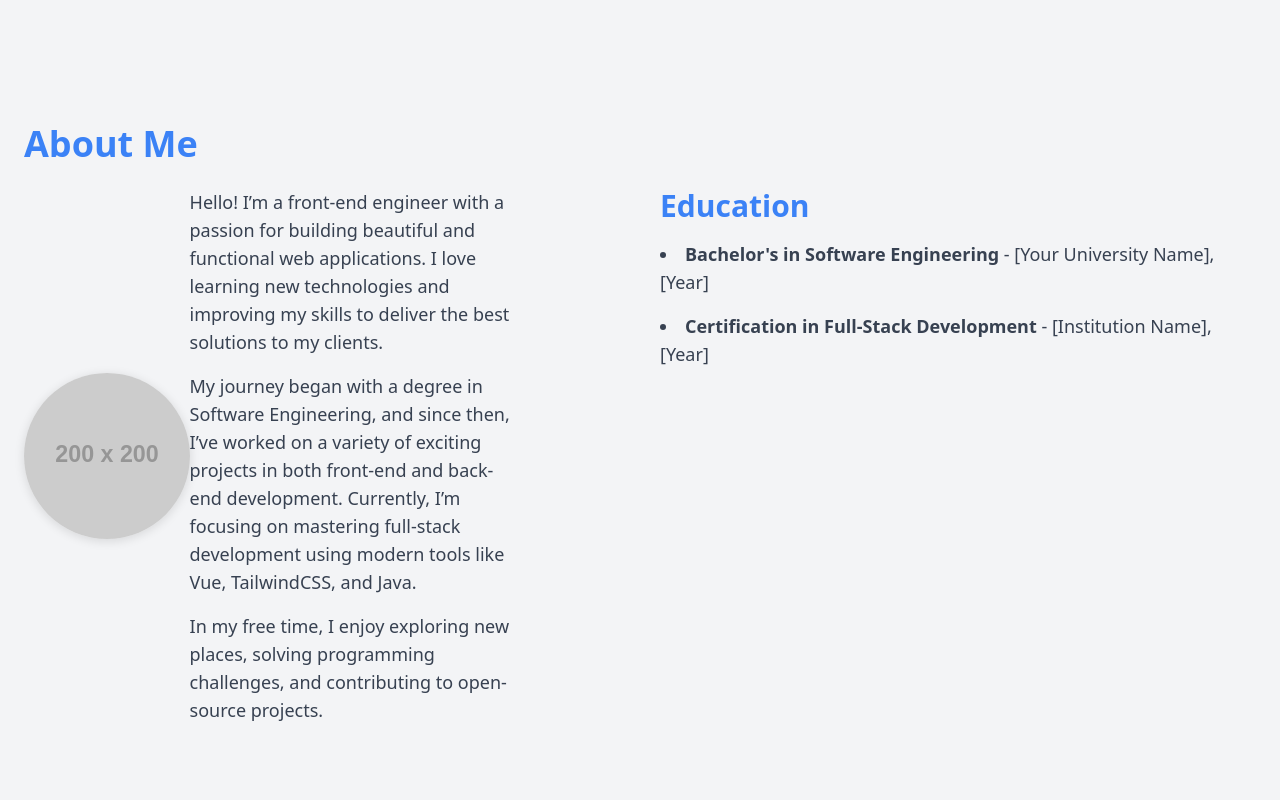
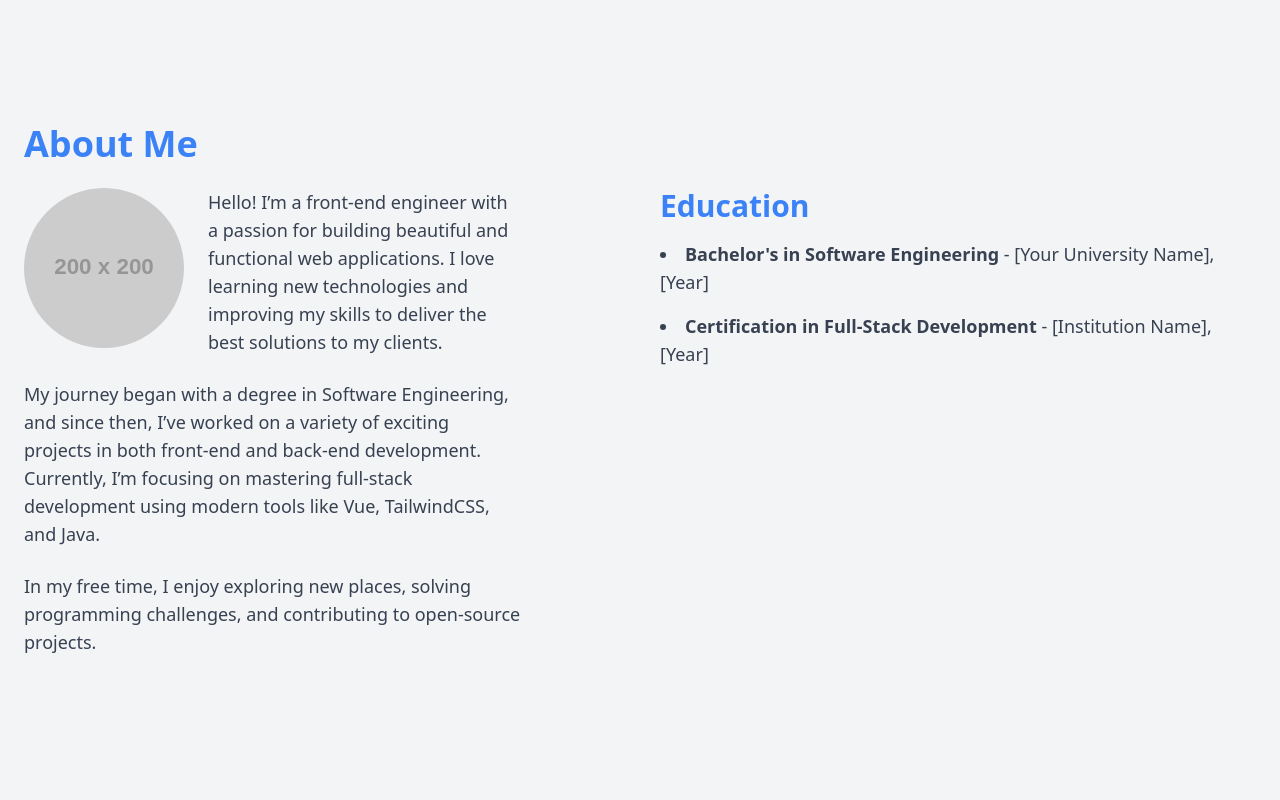
Before and after one commit to Anglenis-hub/Portfolio_LY, a Vue app: page / in a window 1280 px wide. Shown: the part 820-1620 px from the top of the page. Built offline with nearby package versions, Linux system fonts and the light colour scheme.

Commit message:
fix About.vue layout

```diff
--- a/src/components/About.vue
+++ b/src/components/About.vue
@@ -3,44 +3,35 @@
         <div class="container mx-auto px-6 text-center md:text-left"
             data-aos="zoom-in-up"
             data-aos-duration="500">
+            <!-- About Me and Education -->
             <div class="mt-16 lg:grid lg:grid-cols-2 lg:gap-10">
                 <!-- About Me -->
-                <div>
-                    <h2
-                        class="text-4xl font-bold text-blue-500 mb-6">
-                        About Me
-                    </h2>
-                    <div
-                        class="lg:w-5/6 flex flex-col md:flex-row items-center">
-                        <!-- Profile Image -->
-                        <div class="md:w-1/3 mb-6 md:mb-0">
-                            <img src="https://via.placeholder.com/200" alt="Profile"
-                                class="rounded-full shadow-defaultBox mx-auto md:mx-0" />
-                        </div>
+                <div class="lg:w-5/6">
+                    <h2 class="text-4xl font-bold text-blue-500 mb-6"> About Me </h2>
+                    <div class="text-lg text-gray-700 space-y-6 relative">
+                        <!-- Floating Profile Image -->
+                        <img
+                            src="https://via.placeholder.com/200"
+                            alt="Profile"
+                            class="w-32 h-32 lg:w-40 lg:h-40 rounded-full shadow-md float-left mr-6 mb-4" />
 
-                        <!-- Description -->
-                        <div class="md:w-2/3">
-                            <p class="text-lg text-gray-700 mb-4">
+                        <!-- Description Text -->
+                        <p>
                             Hello! I’m a front-end engineer with a passion for building beautiful and functional web
                             applications. I love learning new technologies and improving my skills to deliver the best
-                                solutions
-                                to my clients.
+                            solutions to my clients.
                         </p>
-                            <p class="text-lg text-gray-700 mb-4">
+                        <p>
                             My journey began with a degree in Software Engineering, and since then, I’ve worked on a
                             variety
-                                of
-                                exciting projects in both front-end and back-end development. Currently, I’m focusing on
-                                mastering
-                                full-stack development using modern tools like Vue, TailwindCSS, and Java.
+                            of exciting projects in both front-end and back-end development. Currently, I’m focusing on
+                            mastering full-stack development using modern tools like Vue, TailwindCSS, and Java.
                         </p>
-                            <p class="text-lg text-gray-700">
+                        <p>
                             In my free time, I enjoy exploring new places, solving programming challenges, and
                             contributing
-                                to
-                                open-source projects.
+                            to open-source projects.
                         </p>
-                        </div>
                     </div>
                 </div>
                 <!-- Education -->
@@ -55,3 +46,12 @@
         </div>
     </section>
 </template>
+
+<style scoped>
+/* Custom styling for image floating */
+.float-left {
+    float: left;
+    margin-right: 1.5rem;
+    margin-bottom: 1rem;
+}
+</style>
```
Lines whose indentation alone changed are shown as unchanged.
